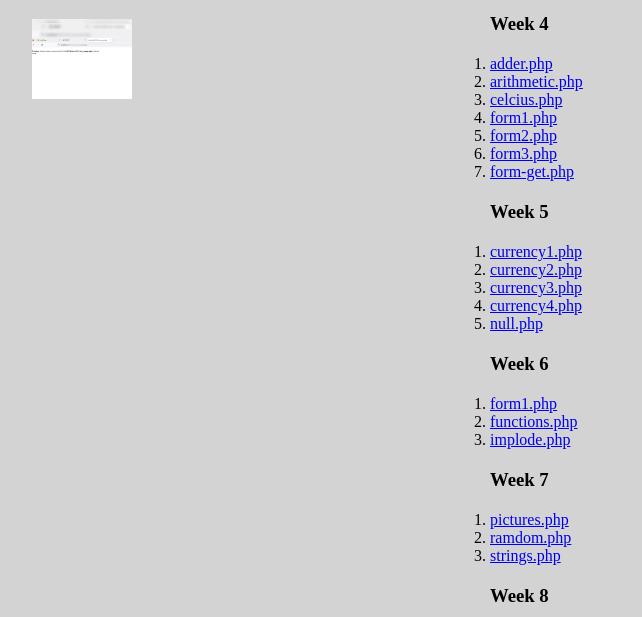
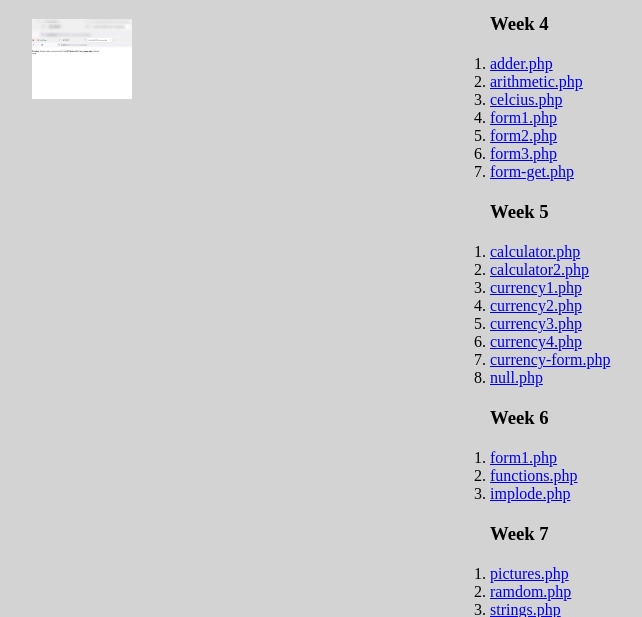
Before and after one commit to EdgarShay/it261, a PHP site: page / in a window 1280 px wide. Shown: the part 616-1233 px from the top of the page, without its empty margins (330-972 px from the left). Run offline with PHP 8.4, Linux system fonts and the light colour scheme.

Commit message:
Add files via upload

```diff
--- a/index.php
+++ b/index.php
@@ -85,10 +85,13 @@ The other passion is to working out in the gym.  </p>
 
 <h3>Week 5</h3>
 <ol>
+<li><a href="weeks/week5/calculator.php">calculator.php</a></li>
+<li><a href="weeks/week5/calculator2.php">calculator2.php</a></li>
 <li><a href="weeks/week5/currency1.php">currency1.php</a></li>
 <li><a href="weeks/week5/currency2.php">currency2.php</a></li>
 <li><a href="weeks/week5/currency3.php">currency3.php</a></li>
 <li><a href="weeks/week5/currency4.php">currency4.php</a></li>
+<li><a href="weeks/week5/currency-form.php">currency-form.php</a></li>
 <li><a href="weeks/week5/null.php">null.php</a></li>
 </ol>
 
```
